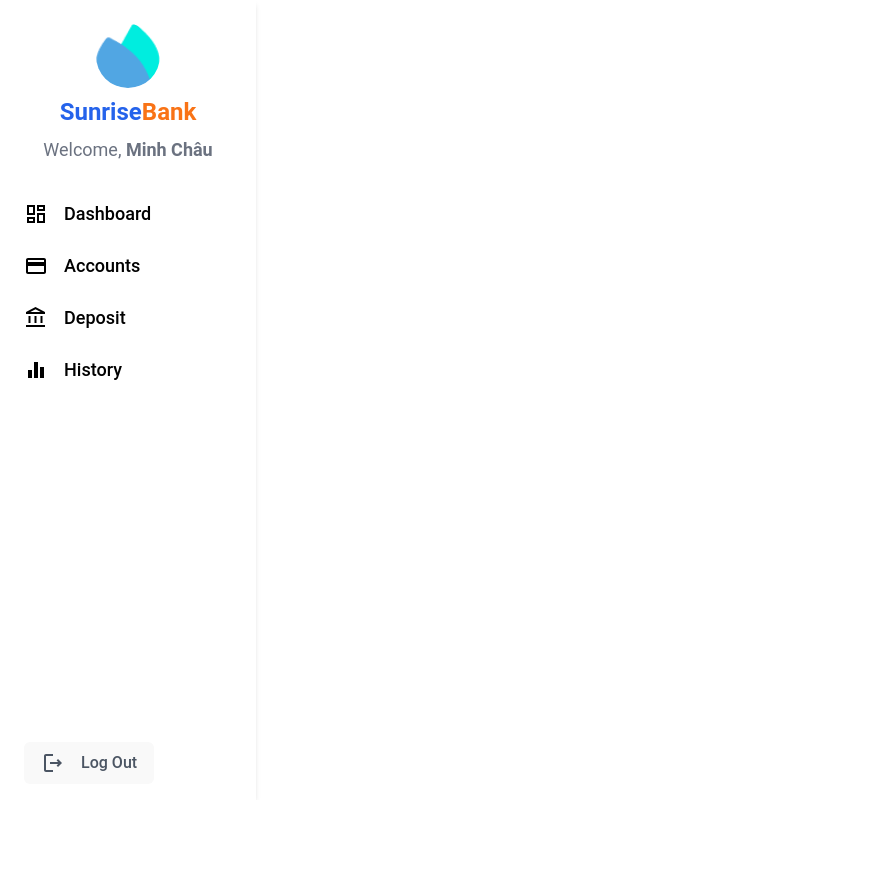
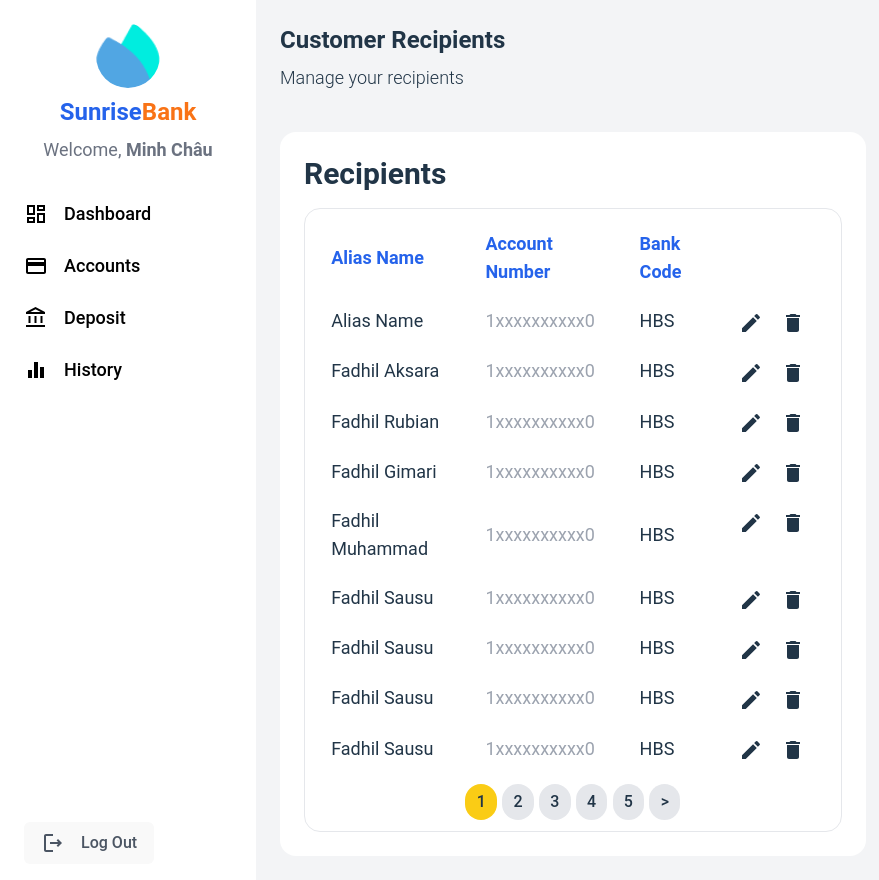
Before and after one commit to minhchau1112/InternetBanking, a React (Vite) app in the folder frontend/: page /recipient in a window 1280 px wide. Shown: the whole page, without its empty margins (0-879 px from the left). Before the commit the page ends 800 px from the top, so only its background shows below. Built offline with nearby package versions, Linux system fonts and the light colour scheme.

Commit message:
[FE] Design Recipient Table UI

```diff
--- a/frontend/src/App.tsx
+++ b/frontend/src/App.tsx
@@ -3,12 +3,13 @@ import CustomerDashboard from "./pages/customer/CustomerDashboard";
 import Sidebar from "./components/Sidebar";
 import AccountCreation from "./pages/employee/AccountCreation";
 import DepositPage from "./pages/employee/Deposit";
+import Recipient from "./pages/customer/Recipient.tsx";
 
 function App() {
   const userType = "employee";
 
   return (
-    <div className="flex">
+    <div className="flex w-screen">
       <Sidebar userType={userType} />
       <div className="flex-grow">
         <Routes>
@@ -16,6 +17,7 @@ function App() {
           <Route path="/customer" element={<CustomerDashboard />} />
           <Route path="/customers" element={<AccountCreation/>} />
           <Route path="/deposit" element={<DepositPage />} />
+            <Route path="/recipient" element={<Recipient />} />
         </Routes>
       </div>
     </div>
--- /dev/null
+++ b/frontend/src/pages/customer/Recipient.tsx
@@ -0,0 +1,122 @@
+import { Edit, Delete } from '@mui/icons-material';
+
+
+const Recipient = () => {
+    return (
+        <div className="min-h-screen w-full bg-gray-100 p-6">
+            <div className="flex-col justify-between">
+                <h1 className="text-2xl font-bold mb-2">Customer Recipients</h1>
+                <h2 className="text-lg font-light mb-10">Manage your recipients</h2>
+                <div className="min-h-full w-3/5 rounded-2xl bg-white p-6">
+                    <h3 className="text-3xl font-bold mb-4">Recipients</h3>
+                    <div className="w-full p-[2%] border border-gray-200 rounded-2xl">
+                        <table className="w-full text-lg text-left border-collapse">
+                            <thead>
+                            <tr>
+                                <th className="py-[2%] px-[3%] w-[30%] text-blue-600">Alias Name</th>
+                                <th className="py-[2%] px-[3%] w-[30%] text-blue-600">Account Number</th>
+                                <th className="py-[2%] px-[3%] w-[20%] text-blue-600">Bank Code</th>
+                                <th className="py-[2%] px-[3%] w-[20%]"></th>
+                            </tr>
+                            </thead>
+                            <tbody>
+                            <tr>
+                                <td className="py-[2%] px-[3%]">Alias Name</td>
+                                <td className="py-[2%] px-[3%] text-gray-400">1xxxxxxxxxx0</td>
+                                <td className="py-[2%] px-[3%]">HBS</td>
+                                <td className="py-[2%] px-[3%] flex">
+                                    <button className="bg-transparent p-2"><Edit/></button>
+                                    <button className="bg-transparent p-2"><Delete/></button>
+                                </td>
+                            </tr>
+                            <tr>
+                                <td className="py-[2%] px-[3%]">Fadhil Aksara</td>
+                                <td className="py-[2%] px-[3%] text-gray-400">1xxxxxxxxxx0</td>
+                                <td className="py-[2%] px-[3%]">HBS</td>
+                                <td className="py-[2%] px-[3%] flex">
+                                    <button className="bg-transparent p-2"><Edit/></button>
+                                    <button className="bg-transparent p-2"><Delete/></button>
+                                </td>
+                            </tr>
+                            <tr>
+                                <td className="py-[2%] px-[3%]">Fadhil Rubian</td>
+                                <td className="py-[2%] px-[3%] text-gray-400">1xxxxxxxxxx0</td>
+                                <td className="py-[2%] px-[3%]">HBS</td>
+                                <td className="py-[2%] px-[3%] flex">
+                                    <button className="bg-transparent p-2"><Edit/></button>
+                                    <button className="bg-transparent p-2"><Delete/></button>
+                                </td>
+                            </tr>
+                            <tr>
+                                <td className="py-[2%] px-[3%]">Fadhil Gimari</td>
+                                <td className="py-[2%] px-[3%] text-gray-400">1xxxxxxxxxx0</td>
+                                <td className="py-[2%] px-[3%]">HBS</td>
+                                <td className="py-[2%] px-[3%] flex">
+                                    <button className="bg-transparent p-2"><Edit/></button>
+                                    <button className="bg-transparent p-2"><Delete/></button>
+                                </td>
+                            </tr>
+                            <tr>
+                                <td className="py-[2%] px-[3%]">Fadhil Muhammad</td>
+                                <td className="py-[2%] px-[3%] text-gray-400">1xxxxxxxxxx0</td>
+                                <td className="py-[2%] px-[3%]">HBS</td>
+                                <td className="py-[2%] px-[3%] flex">
+                                    <button className="bg-transparent p-2"><Edit/></button>
+                                    <button className="bg-transparent p-2"><Delete/></button>
+                                </td>
+                            </tr>
+                            <tr>
+                                <td className="py-[2%] px-[3%]">Fadhil Sausu</td>
+                                <td className="py-[2%] px-[3%] text-gray-400">1xxxxxxxxxx0</td>
+                                <td className="py-[2%] px-[3%]">HBS</td>
+                                <td className="py-[2%] px-[3%] flex">
+                                    <button className="bg-transparent p-2"><Edit/></button>
+                                    <button className="bg-transparent p-2"><Delete/></button>
+                                </td>
+                            </tr>
+                            <tr>
+                                <td className="py-[2%] px-[3%]">Fadhil Sausu</td>
+                                <td className="py-[2%] px-[3%] text-gray-400">1xxxxxxxxxx0</td>
+                                <td className="py-[2%] px-[3%]">HBS</td>
+                                <td className="py-[2%] px-[3%] flex">
+                                    <button className="bg-transparent p-2"><Edit/></button>
+                                    <button className="bg-transparent p-2"><Delete/></button>
+                                </td>
+                            </tr>
+                            <tr>
+                                <td className="py-[2%] px-[3%]">Fadhil Sausu</td>
+                                <td className="py-[2%] px-[3%] text-gray-400">1xxxxxxxxxx0</td>
+                                <td className="py-[2%] px-[3%]">HBS</td>
+                                <td className="py-[2%] px-[3%] flex">
+                                    <button className="bg-transparent p-2"><Edit/></button>
+                                    <button className="bg-transparent p-2"><Delete/></button>
+                                </td>
+                            </tr>
+                            <tr>
+                                <td className="py-[2%] px-[3%]">Fadhil Sausu</td>
+                                <td className="py-[2%] px-[3%] text-gray-400">1xxxxxxxxxx0</td>
+                                <td className="py-[2%] px-[3%]">HBS</td>
+                                <td className="py-[2%] px-[3%] flex">
+                                    <button className="bg-transparent p-2"><Edit/></button>
+                                    <button className="bg-transparent p-2"><Delete/></button>
+                                </td>
+                            </tr>
+                            </tbody>
+                        </table>
+                        <div className="flex justify-center mt-[2%] space-x-[1%]">
+                            <button className="py-[1%] px-[2%] bg-yellow-400 rounded-full">1</button>
+                            <button className="py-[1%] px-[2%] bg-gray-200 rounded-full">2</button>
+                            <button className="py-[1%] px-[2%] bg-gray-200 rounded-full">3</button>
+                            <button className="py-[1%] px-[2%] bg-gray-200 rounded-full">4</button>
+                            <button className="py-[1%] px-[2%] bg-gray-200 rounded-full">5</button>
+                            <button className="py-[1%] px-[2%] bg-gray-200 rounded-full">&gt;</button>
+                        </div>
+                    </div>
+
+                </div>
+            </div>
+        </div>
+    )
+}
+
+export default Recipient;
```
